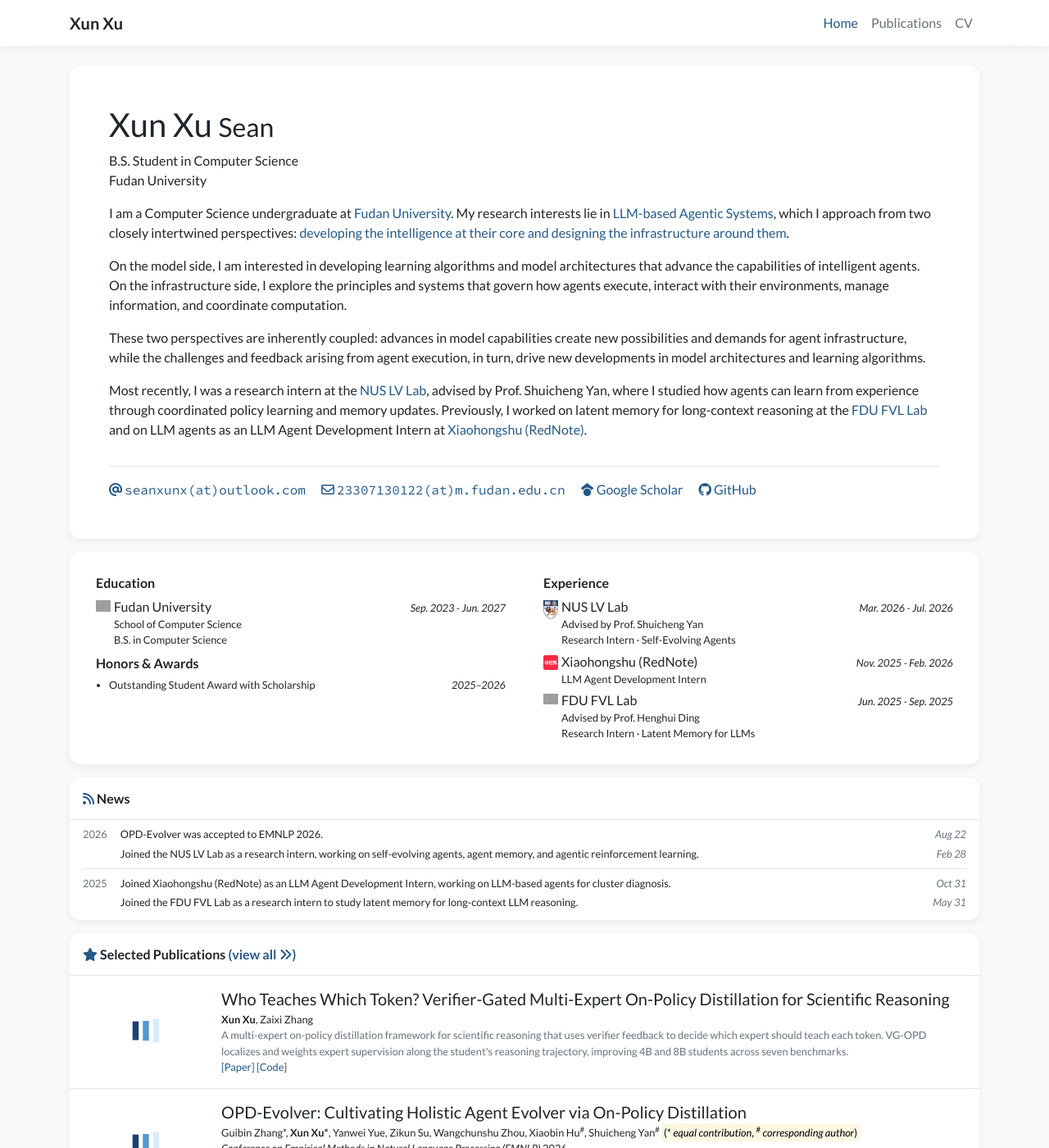
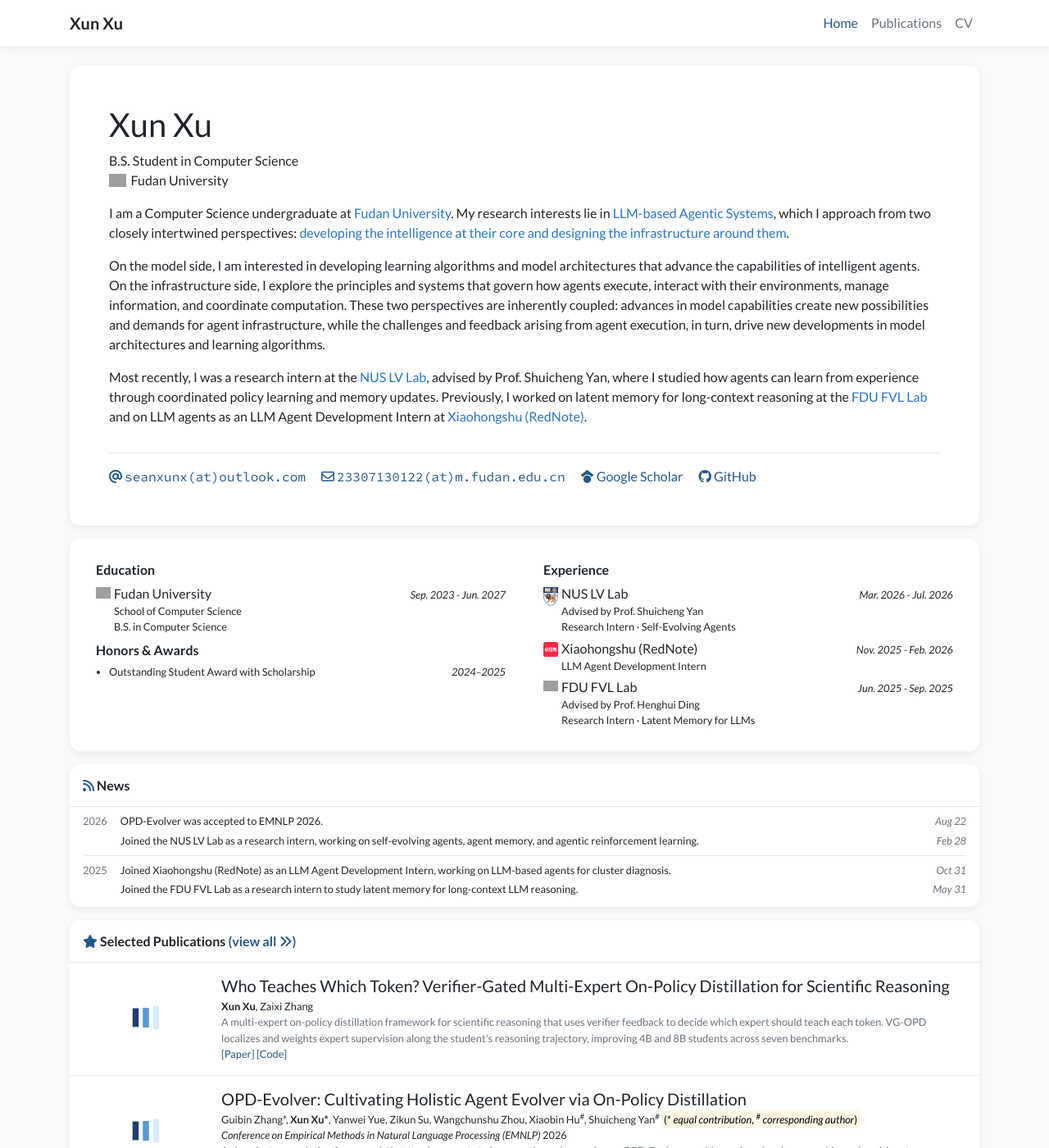
Before and after one commit to SeanXunX/seanxunx.github.io, a Jekyll site: the page built from index.html, in a window 1280 px wide and 1400 px high. Shown: the whole window at 82% size. Built offline with Jekyll 4.4.1, drawn with Linux system fonts in a browser that asks for light colours; nearby versions of some CDN libraries; a style sheet for code colours, icons or effects is not loaded; grey boxes are pictures that could not be loaded.

Commit message:
Update profile details and highlight styling

```diff
--- a/_data/profile.yml
+++ b/_data/profile.yml
@@ -1,10 +1,10 @@
 primary_name: "Xun Xu"
-secondary_name: "Sean"
 navbar_name: "Xun Xu"
 
 positions:
 - name: B.S. Student in Computer Science
 - name: Fudan University
+  logo: /assets/images/badges/Fudan_University_Logo.svg
 
 
 email: "seanxunx@outlook.com"
@@ -28,8 +28,6 @@
     On the model side, I am interested in developing learning algorithms and model architectures that advance
     the capabilities of intelligent agents. On the infrastructure side, I explore the principles and systems
     that govern how agents execute, interact with their environments, manage information, and coordinate computation.
-  </p>
-  <p>
     These two perspectives are inherently coupled: advances in model capabilities create new possibilities
     and demands for agent infrastructure, while the challenges and feedback arising from agent execution,
     in turn, drive new developments in model architectures and learning algorithms.
@@ -69,4 +67,4 @@
 
 awards:
 - name: Outstanding Student Award with Scholarship
-  date: 2025–2026
+  date: 2024–2025
--- a/_includes/widgets/profile_card.html
+++ b/_includes/widgets/profile_card.html
@@ -19,7 +19,7 @@
 
                         <div class="d-flex">
                             <div class="h1 font-weight-normal">
-                                {{ site.data.profile.primary_name }} <small>{{ site.data.profile.secondary_name }}</small>
+                                {{ site.data.profile.primary_name }}{% if site.data.profile.secondary_name %} <small>{{ site.data.profile.secondary_name }}</small>{% endif %}
                             </div>
                             {% if site.data.profile.portrait_url %}
                             <div class="ml-auto d-md-none">
--- a/assets/css/global.css
+++ b/assets/css/global.css
@@ -7,6 +7,7 @@
     --color-muted: #68727C;
     --color-border: #E2E6EA;
     --color-accent: #245987;
+    --color-highlight: #2676C4;
     --color-accent-hover: #173D5F;
     --color-accent-soft: #E7EFF7;
     --color-shadow: rgba(31, 43, 54, 0.07);
@@ -99,7 +100,7 @@
 }
 
 .text-profile-bio strong {
-    color: var(--color-accent);
+    color: var(--color-highlight);
     font-weight: inherit;
 }
 
```
